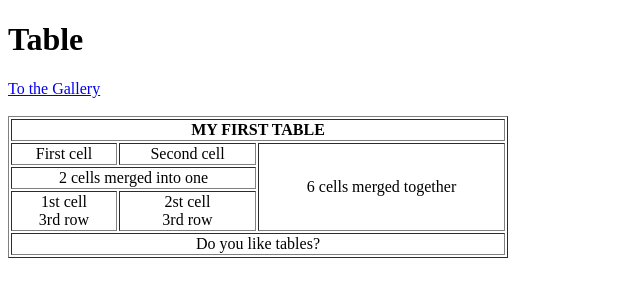
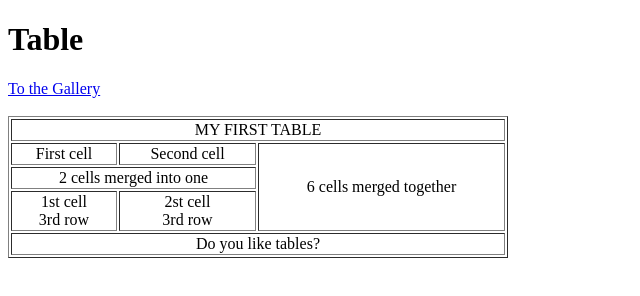
Before and after one commit to 17Mariya17/Table_Site, a plain HTML site: page index.html in a window 1280 px wide. Shown: the full height of the page, 0-640 px from the left. Drawn offline with Linux system fonts and the light colour scheme.

Commit message:
editting table

```diff
--- a/index.html
+++ b/index.html
@@ -15,12 +15,10 @@
 </div>
     <br>
     <table width="500" border="1px">
-    <thead>
+    <tbody>
         <tr>
-            <th colspan="4">MY FIRST TABLE</th>
+            <td colspan="4">MY FIRST TABLE</td>
         </tr>
-    </thead>
-    <tbody>
         <tr>
             <td>First cell</td>
             <td>Second cell</td>
```
